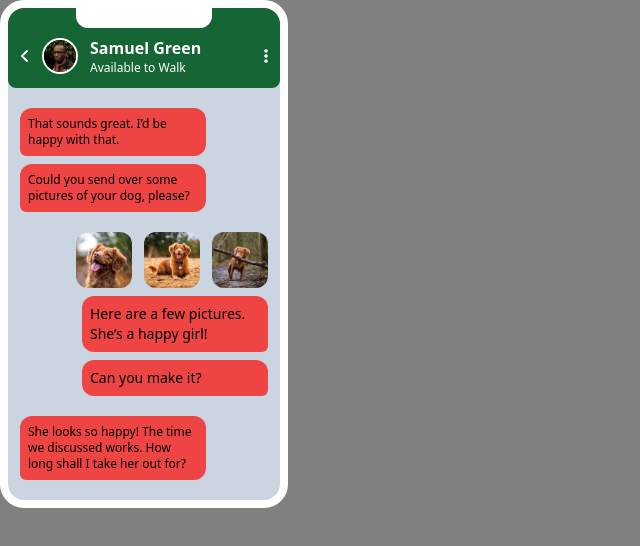
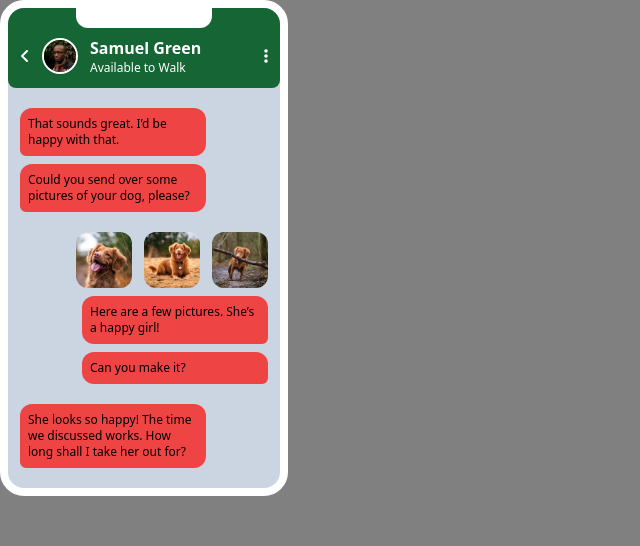
Before and after one commit to adetoye-dev/chat-illustration-app, a React (Vite) app: page / in a window 1280 px wide. Shown: the top 546 px of the page, without its empty margins (0-640 px from the left). Built offline with nearby package versions, Linux system fonts and the light colour scheme.

Commit message:
Fix message out font size

```diff
--- a/src/components/MessageOut.jsx
+++ b/src/components/MessageOut.jsx
@@ -1,6 +1,6 @@
 const MessageOut = ({ text }) => {
   return (
-    <div className="bg-red-500 my-2 rounded-xl p-2 rounded-br-md text-sm w-3/4 relative left-1/4">
+    <div className="bg-red-500 my-2 rounded-xl p-2 rounded-br-md text-xs w-3/4 relative left-1/4">
       {text}
     </div>
   );
```
